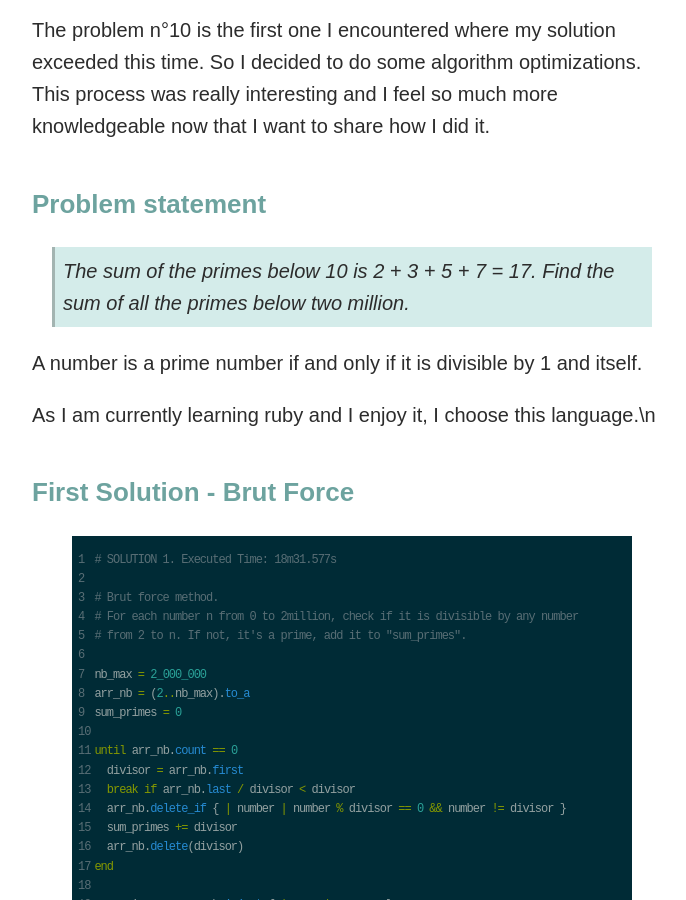
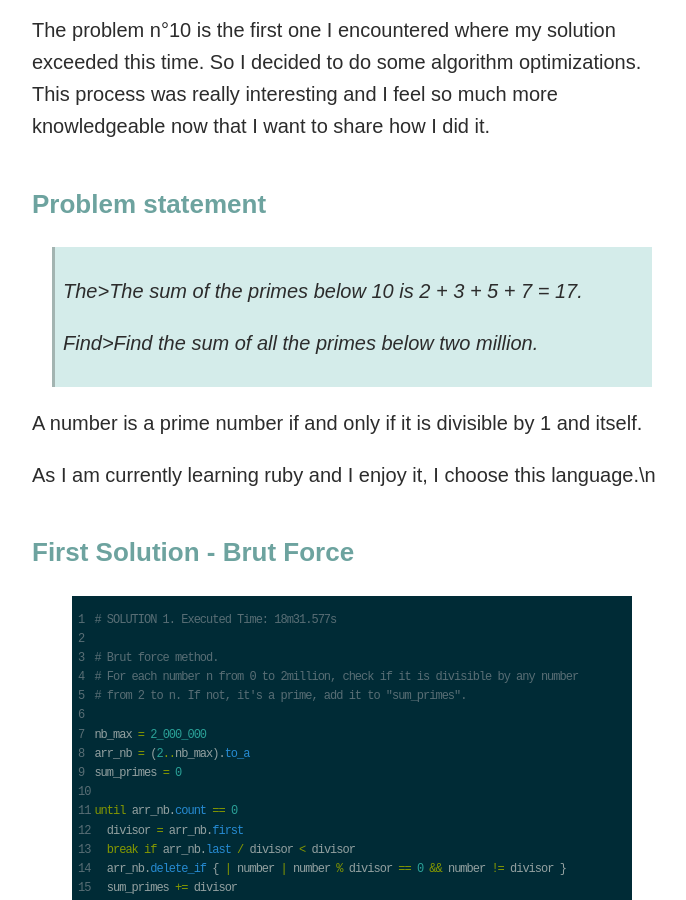
Before and after one commit to florianmainguy/florianmainguy.github.io, a Jekyll site: the page built from _posts/2015-08-28-sum-of-prime-numbers-program-optimization.markdown, in a window 1280 px wide and 900 px high, scrolled down 639 px. Shown: the whole window, without its empty margins (288-974 px from the left). Built offline with Jekyll 4.4.1, drawn with Linux system fonts in a browser that asks for light colours.

Commit message:
restructuration

```diff
--- a/_posts/2015-08-28-sum-of-prime-numbers-program-optimization.markdown
+++ b/_posts/2015-08-28-sum-of-prime-numbers-program-optimization.markdown
@@ -12,8 +12,8 @@ The problem n°10 is the first one I encountered where my solution exceeded this
 ##Problem statement
 
 <div class="blockquote">
-The sum of the primes below 10 is 2 + 3 + 5 + 7 = 17.
-Find the sum of all the primes below two million.
+<p>The>The sum of the primes below 10 is 2 + 3 + 5 + 7 = 17.</p>
+<p>Find>Find the sum of all the primes below two million.</p>
 </div>
 
 A number is a prime number if and only if it is divisible by 1 and itself.
```
